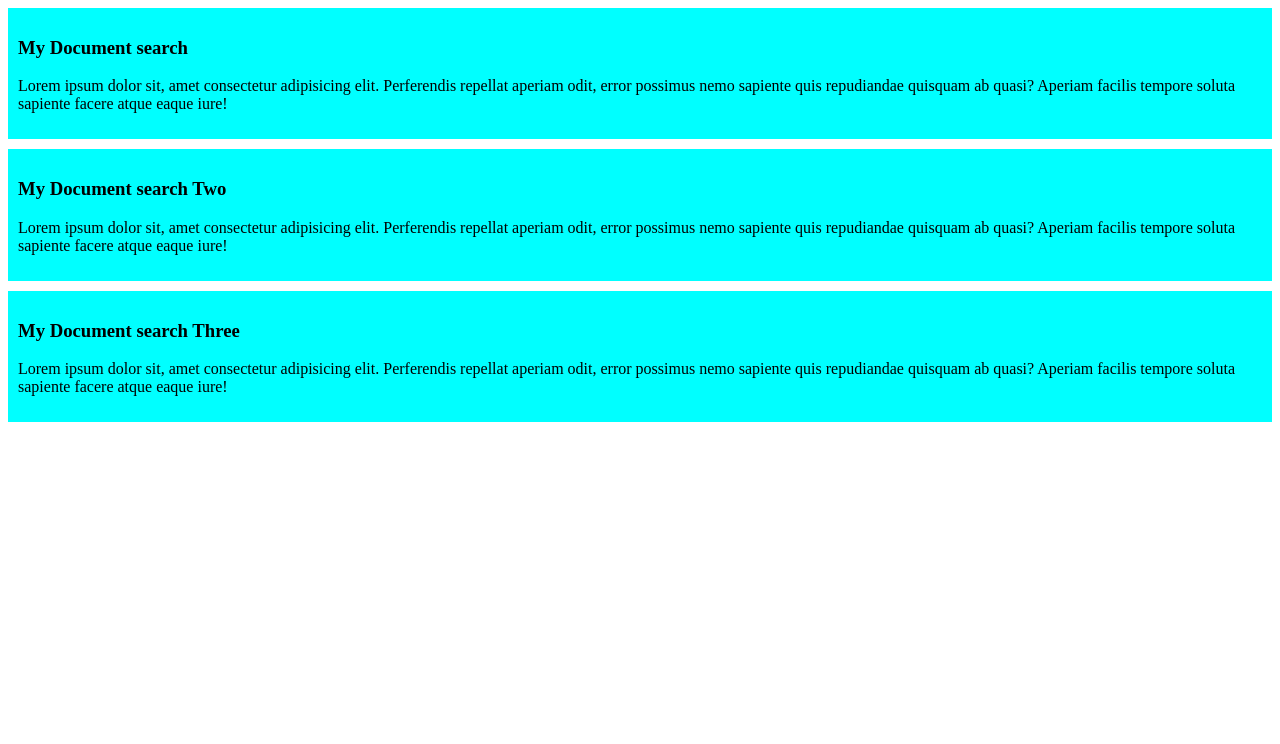
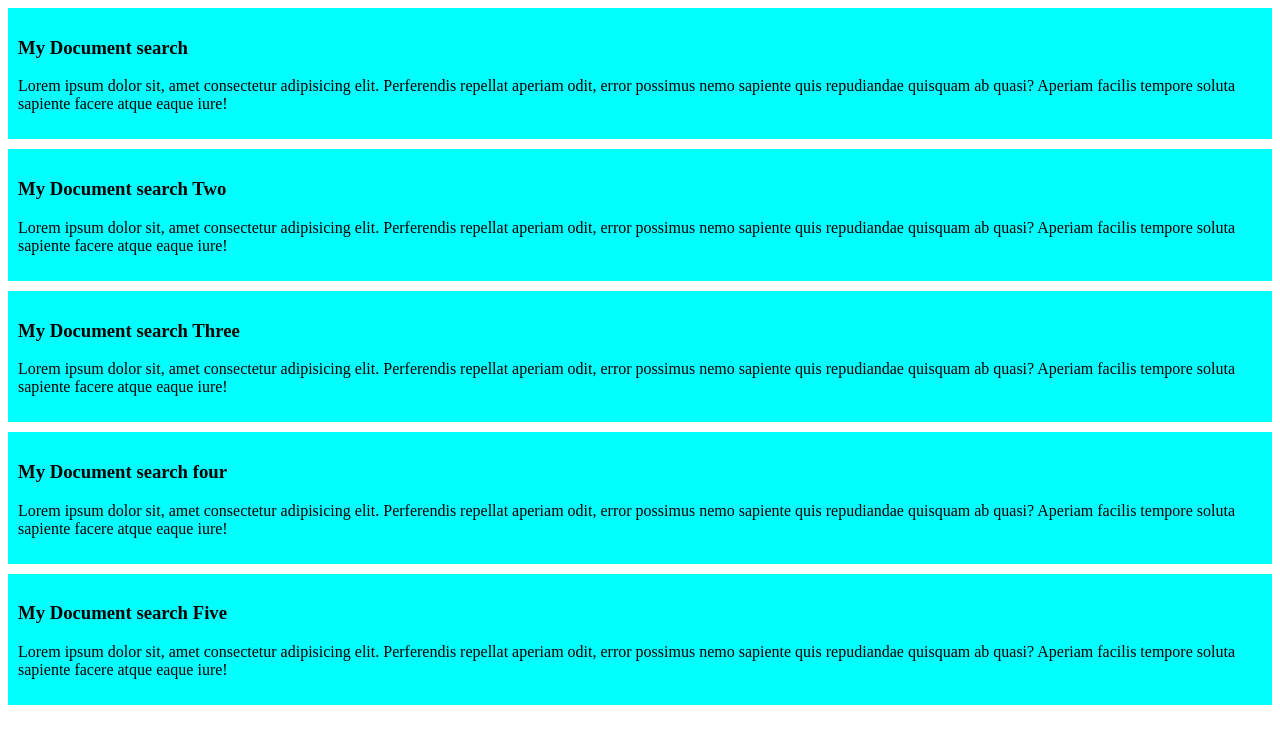
Before and after one commit to shihab6561/My-Website, a plain HTML site: page index.html in a window 1280 px wide. Drawn offline with Linux system fonts and the light colour scheme.

Commit message:
added to Fourth and Five

```diff
--- a/index.html
+++ b/index.html
@@ -19,5 +19,13 @@
         <h3>My Document search Three</h3>
         <p>Lorem ipsum dolor sit, amet consectetur adipisicing elit. Perferendis repellat aperiam odit, error possimus nemo sapiente quis repudiandae quisquam ab quasi? Aperiam facilis tempore soluta sapiente facere atque eaque iure!</p>
     </div>
+    <div>
+        <h3>My Document search four</h3>
+        <p>Lorem ipsum dolor sit, amet consectetur adipisicing elit. Perferendis repellat aperiam odit, error possimus nemo sapiente quis repudiandae quisquam ab quasi? Aperiam facilis tempore soluta sapiente facere atque eaque iure!</p>
+    </div>
+    <div>
+        <h3>My Document search Five</h3>
+        <p>Lorem ipsum dolor sit, amet consectetur adipisicing elit. Perferendis repellat aperiam odit, error possimus nemo sapiente quis repudiandae quisquam ab quasi? Aperiam facilis tempore soluta sapiente facere atque eaque iure!</p>
+    </div>
 </body>
 </html>
```
